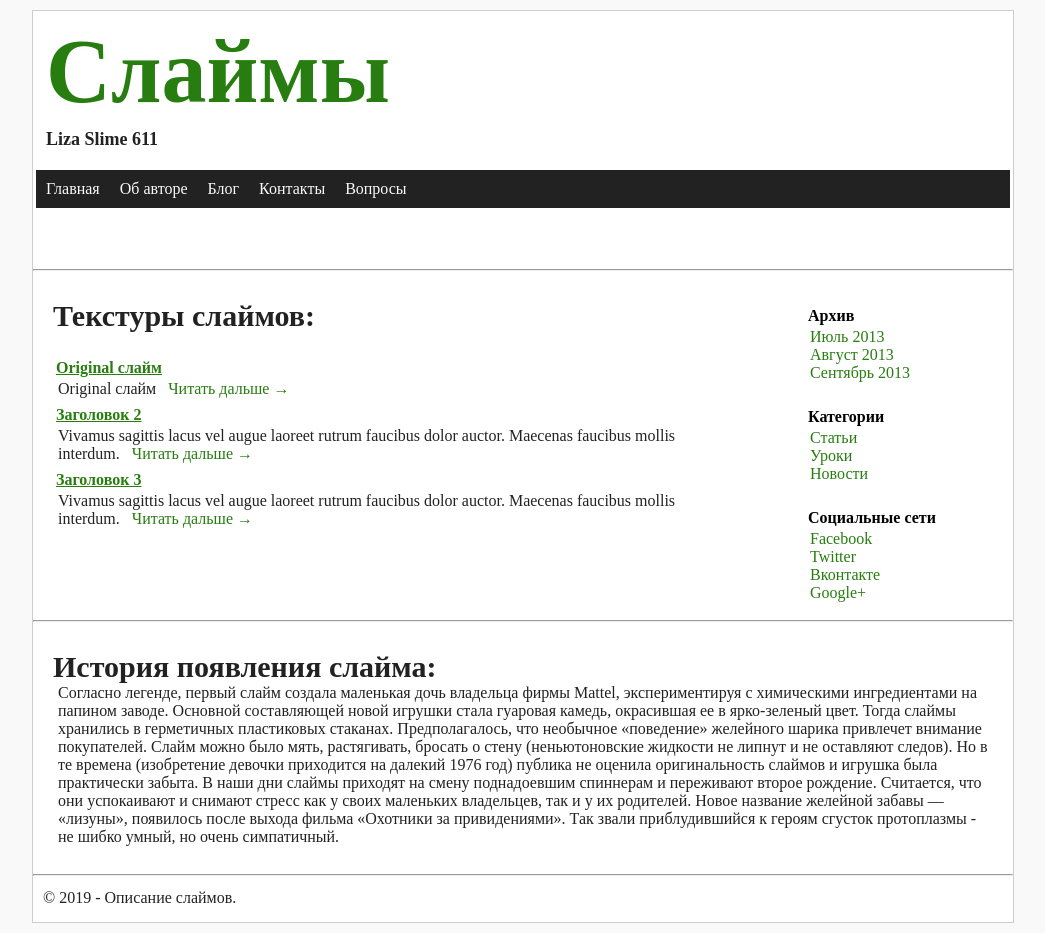
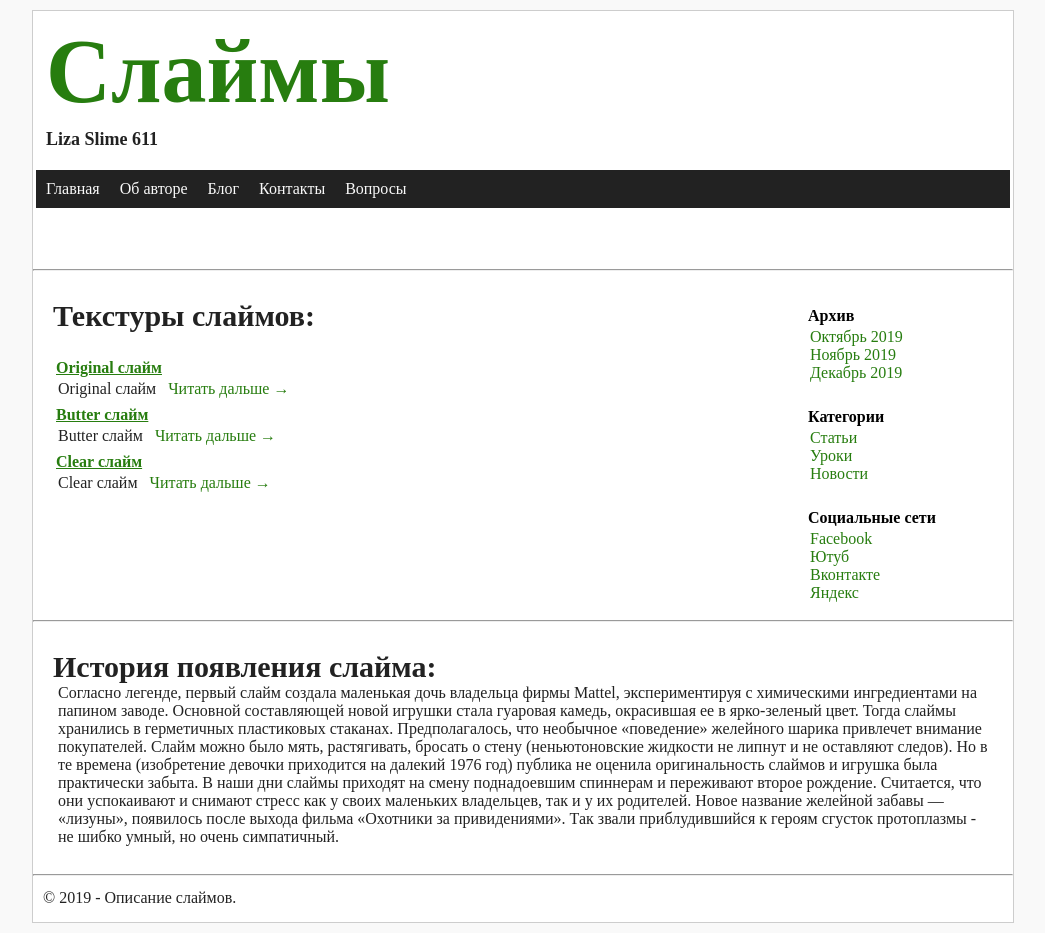
Before and after one commit to lizaslim/lizaslim.github.io, a plain HTML site: page index.htm in a window 1280 px wide. Shown: the whole page, without its empty margins (117-1162 px from the left). Drawn offline with Linux system fonts and the light colour scheme.

Commit message:
first commit

```diff
--- a/index.htm
+++ b/index.htm
@@ -40,18 +40,18 @@
 						<h3>Текстуры слаймов:</h3><br>
 						<h4><a href="#">Original слайм</a></h4>
 						<p>Original слайм &nbsp; <a href="#">Читать дальше →</a></p>
-						<h4><a href="#">Заголовок 2</a></h4>
-						<p>Vivamus sagittis lacus vel augue laoreet rutrum faucibus dolor auctor. Maecenas faucibus mollis interdum. &nbsp; <a href="#">Читать дальше →</a></p>
-						<h4><a href="#">Заголовок 3</a></h4>
-						<p>Vivamus sagittis lacus vel augue laoreet rutrum faucibus dolor auctor. Maecenas faucibus mollis interdum. &nbsp; <a href="#">Читать дальше →</a></p>
+						<h4><a href="#">Butter слайм</a></h4>
+						<p>Butter слайм &nbsp; <a href="#">Читать дальше →</a></p>
+						<h4><a href="#">Clear слайм</a></h4>
+						<p>Clear слайм &nbsp; <a href="#">Читать дальше →</a></p>
 					</section>
 
 					<aside class="sidebar">
 						<h4><a href="#">Архив</a></h4>
 						<ul>
-							<li><a href="#">Июль 2013</a></li>
-							<li><a href="#">Август 2013</a></li>
-							<li><a href="#">Сентябрь 2013</a></li>
+							<li><a href="#">Октябрь 2019</a></li>
+							<li><a href="#">Ноябрь 2019</a></li>
+							<li><a href="#">Декабрь 2019</a></li>
 						</ul>
 						<br>
 						<h4><a href="#">Категории</a></h4>
@@ -64,9 +64,9 @@
 						<h4><a href="#">Социальные сети</a></h4>
 						<ul>
 							<li><a href="#">Facebook</a></li>
-							<li><a href="#">Twitter</a></li>
+							<li><a href="#">Ютуб</a></li>
 							<li><a href="#">Вконтакте</a></li>
-							<li><a href="#">Google+</a></li>
+							<li><a href="#">Яндекс</a></li>
 						</ul>
 					</aside>
 				</div>
```
